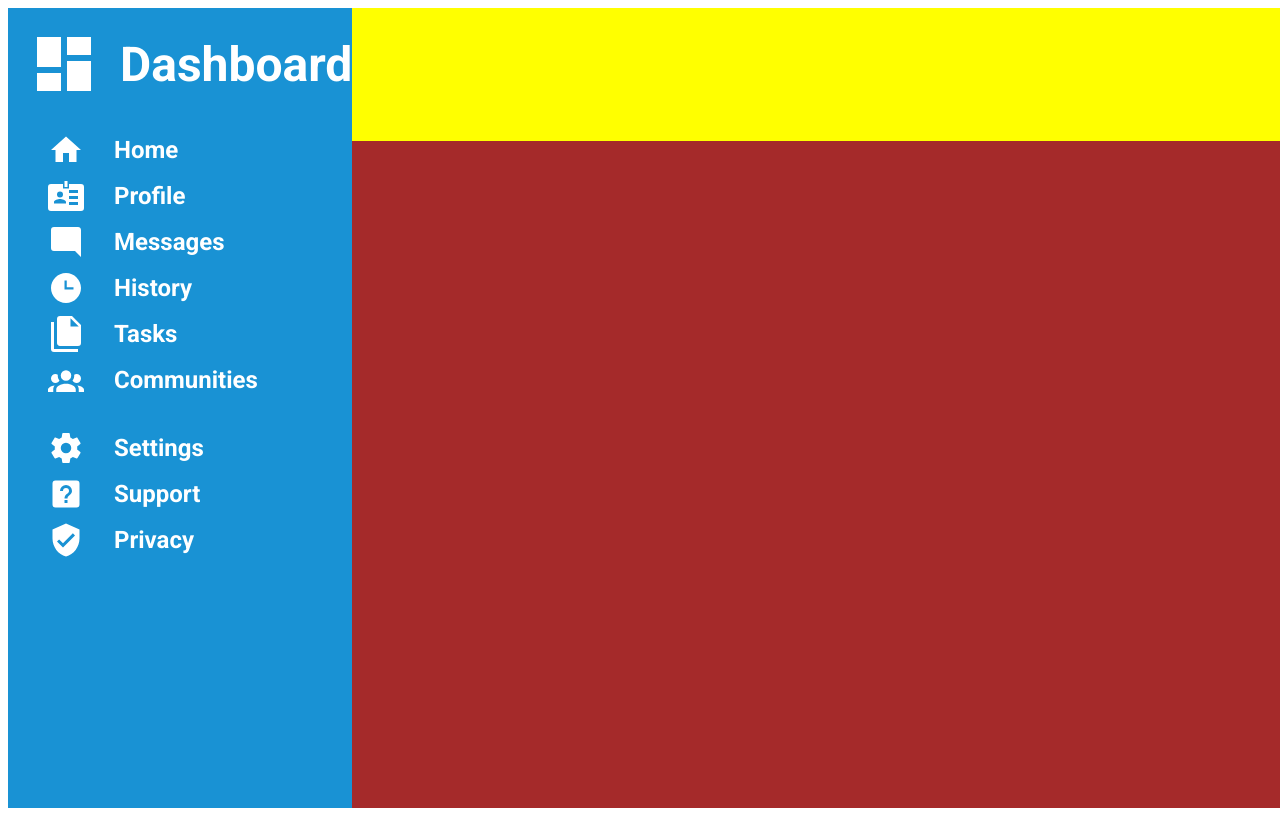
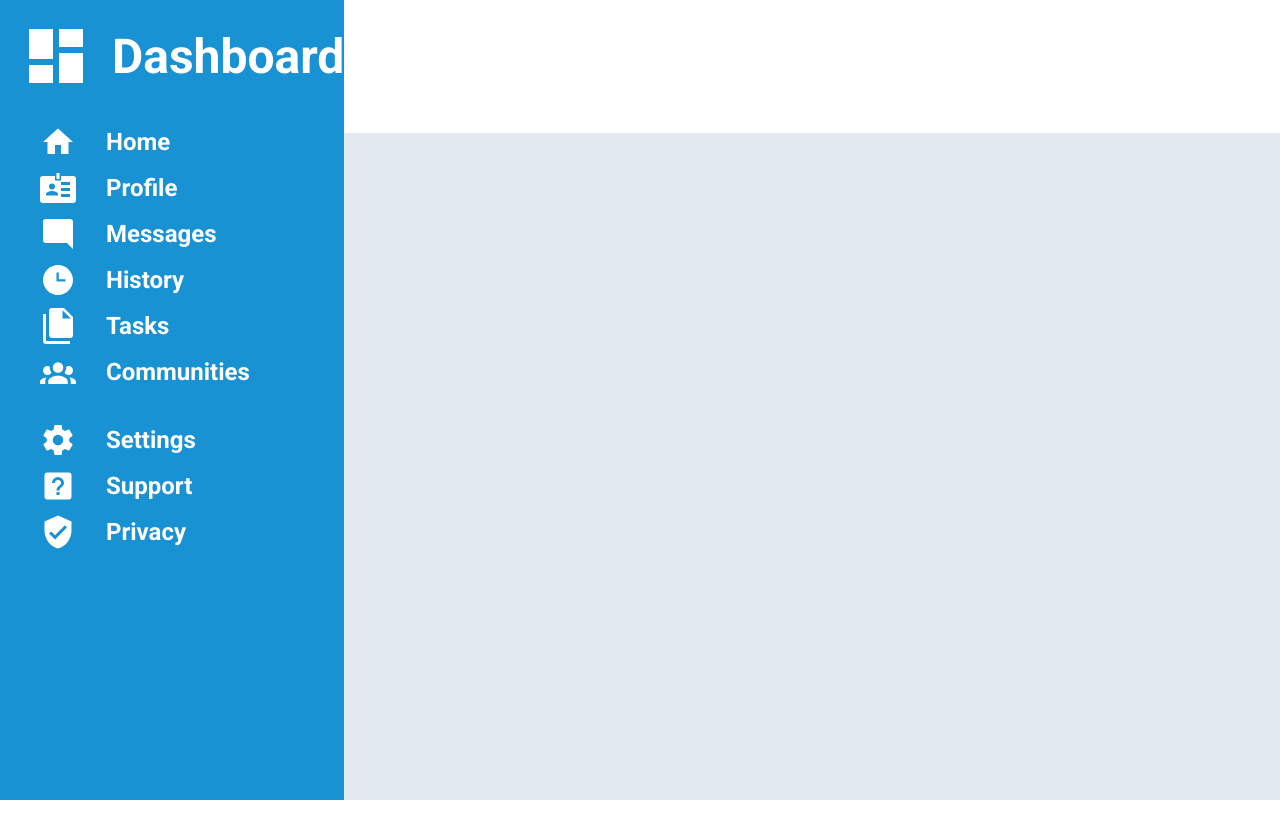
Before and after one commit to Marecho-Dev/odin-admin-dashboard, a plain HTML site: page index.html in a window 1280 px wide. Drawn offline with Linux system fonts and the light colour scheme.

Commit message:
fixed body width/height not matching html width/height

```diff
--- a/styles.css
+++ b/styles.css
@@ -1,11 +1,17 @@
+html{
+    height:100vh;
+    width:100vw;
+}
 body{
-    width:100vw;
-    height:100vh;
+    width:100%;
+    height:100%;
+    padding:0;
+    margin:0;
 }
 .container{
     width:100%;
     height:100%;
-    background-color:red;
+    background-color:#e2e8f0;
     display:grid;
     grid-template-columns: 1fr 4fr;
     grid-template-rows:1fr 5fr;
@@ -18,17 +24,6 @@ body{
     font-family:'Roboto'
 }
 
-.header{
-    grid-column:2/3;
-    /* grid-row:1/2; */
-    background-color:yellow;
-}
-
-.cards{
-    grid-column:2/3;
-    grid-row:2/3;
-    background-color:brown;
-}
 .nav{
     font-size:3em;
     display:grid;
@@ -66,3 +61,15 @@ img{
     padding-top:20px;
     gap:20px;
 }
+
+.header{
+    grid-column:2/3;
+    /* grid-row:1/2; */
+    background-color:white;
+}
+
+.cards{
+    grid-column:2/3;
+    grid-row:2/3;
+    background-color:#e2e8f0;
+}
```
